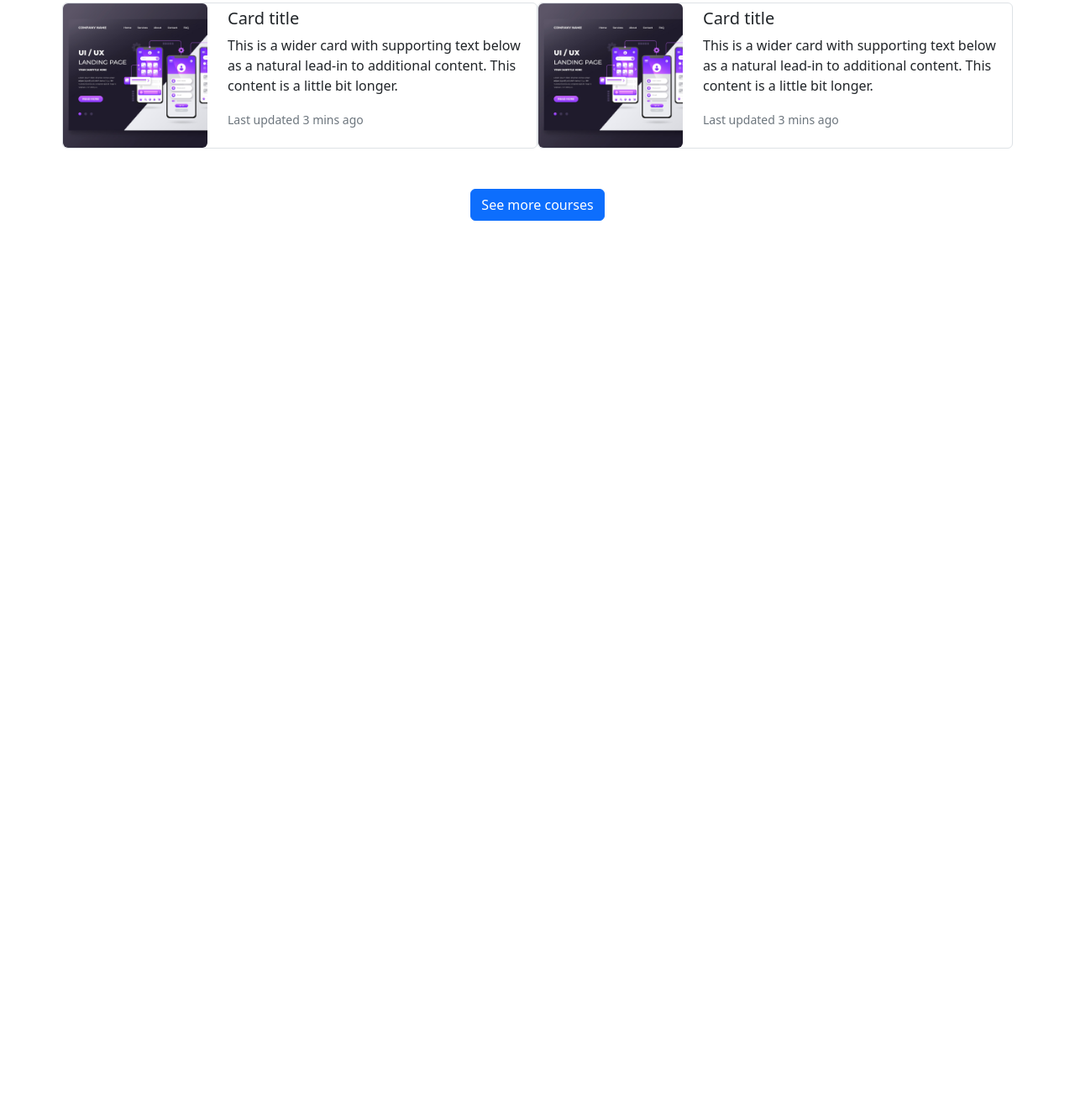
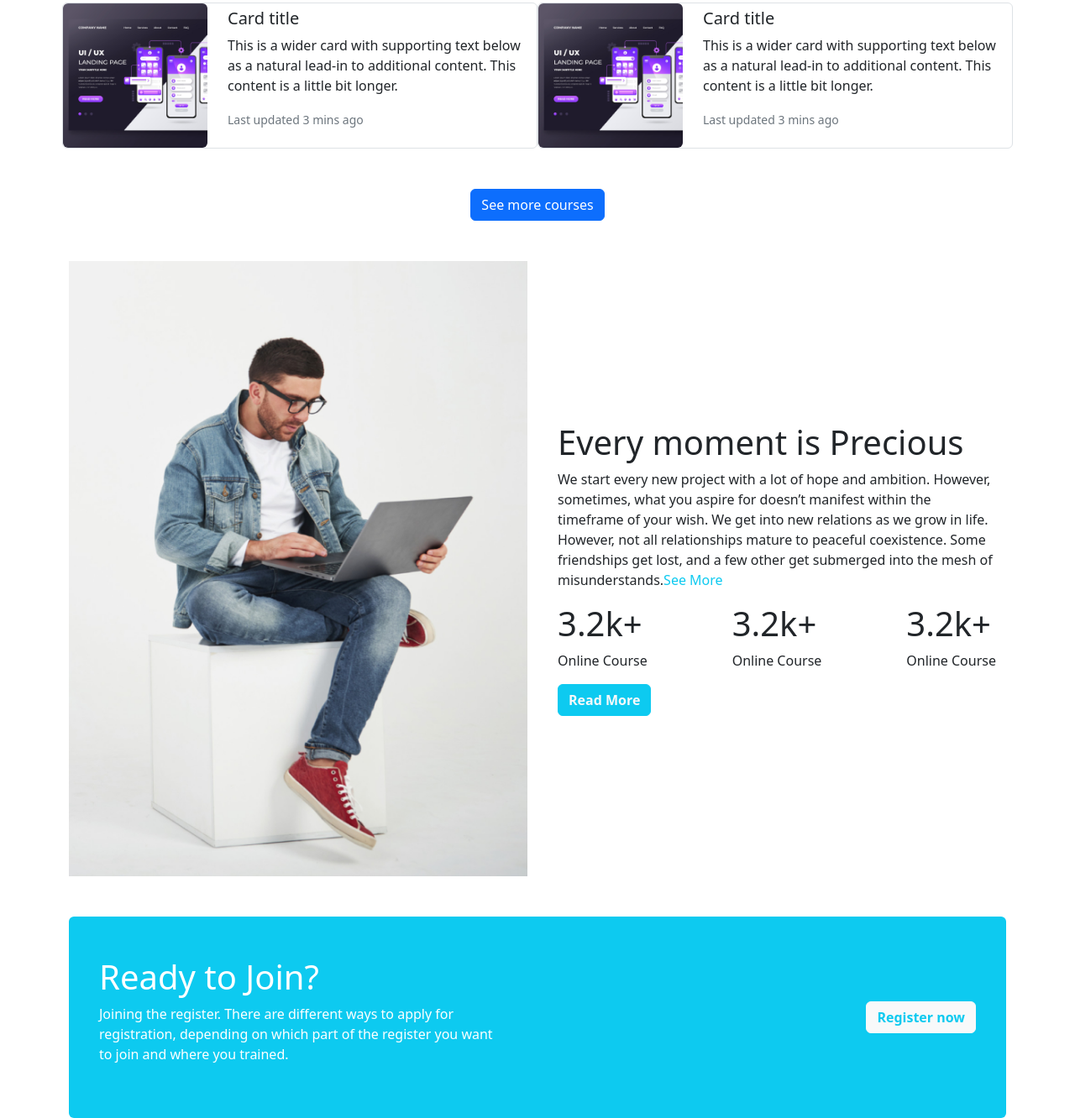
Before and after one commit to HNMerajulhasan/Assignment-3, a plain HTML site: page index.html in a window 1280 px wide. Shown: the part 1289-2621 px from the top of the page at 84% size. Before the commit the page ends 1552 px from the top, so only its background shows below. Drawn offline with nearby package versions, Linux system fonts and the light colour scheme.

Commit message:
middle part and registration part uploaded

```diff
--- a/index.html
+++ b/index.html
@@ -219,7 +219,79 @@
       <button class="btn btn-primary">See more courses</button>
     </div>
 </section>
-
+<section>
+    <!-- middle section -->
+  <div class="container my-5">
+    <div class="row align-items-center">
+      <div class="col-md-6 col-lg-6">
+        <img src="images/working.png" class="img-fluid d-block mh-100" alt="working">
+      </div>
+      <div class="col-md-6 col-lg-6 p-4">
+        <h1>Every moment is Precious</h1>
+        <p>We start every new project with a lot of hope and ambition.
+          However, sometimes, what you aspire for doesn’t manifest within the
+          timeframe of your wish. We get into new relations as we grow in life.
+          However, not all relationships mature to peaceful coexistence. Some
+          friendships get lost, and a few other get submerged into the mesh of
+          misunderstands.<span class="text-info">See More</span></p>
+        <div class="d-flex justify-content-between">
+          <div>
+            <h1>3.2k+</h1>
+            <p>Online Course</p>
+          </div>
+          <div>
+            <h1>3.2k+</h1>
+            <p>Online Course</p>
+          </div>
+          <div>
+            <h1>3.2k+</h1>
+            <p>Online Course</p>
+          </div>
+        </div>
+        <button type="button" class="btn btn-info text-light fw-bold">Read More</button>
+      </div>
+    </div>
+  </div>
+</section>
+ <!-- join and registration part -->
+<section>
+  <div class="container">
+    <div class="bg-info rounded">
+      <div class="row align-items-center">
+        <div class="col-lg-6 text-white text-lg-start text-center p-lg-5 px-2 pt-5 pb-2">
+          <h1>Ready to Join?</h1>
+          <p>Joining the register. There are different ways to apply for registration,
+              depending on which part of the register you want to join and where you trained.
+             </p>
+        </div>
+        <div class="col-lg-6 text-lg-end text-center p-lg-5 px-2 pb-5">
+          <button type="button" class="btn btn-light text-info fw-bold justify-content-end" data-bs-toggle="modal"
+            data-bs-target="#exampleModal">Register now</button>
+          <div class="modal fade" id="exampleModal" tabindex="-1" role="dialog" aria-labelledby="exampleModalLabel"
+          aria-hidden="true">
+          <div class="modal-dialog" role="document">
+            <div class="modal-content">
+              <div class="modal-header">
+                <h5 class="modal-title" id="exampleModalLabel">Modal title</h5>
+                <button type="button" class="close" data-dismiss="modal" aria-label="Close">
+                  <span aria-hidden="true">&times;</span>
+                </button>
+              </div>
+              <div class="modal-body">
+                ...
+              </div>
+              <div class="modal-footer">
+                <button type="button" class="btn btn-secondary" data-dismiss="modal">Close</button>
+                <button type="button" class="btn btn-primary">Save changes</button>
+              </div>
+            </div>
+          </div>
+        </div>
+        </div>
+      </div>
+    </div>
+  </div>
+</section>
 
   <script src="https://cdn.jsdelivr.net/npm/bootstrap@5.2.0/dist/js/bootstrap.bundle.min.js"
   integrity="sha384-A3rJD856KowSb7dwlZdYEkO39Gagi7vIsF0jrRAoQmDKKtQBHUuLZ9AsSv4jD4Xa" crossorigin="anonymous">
```
